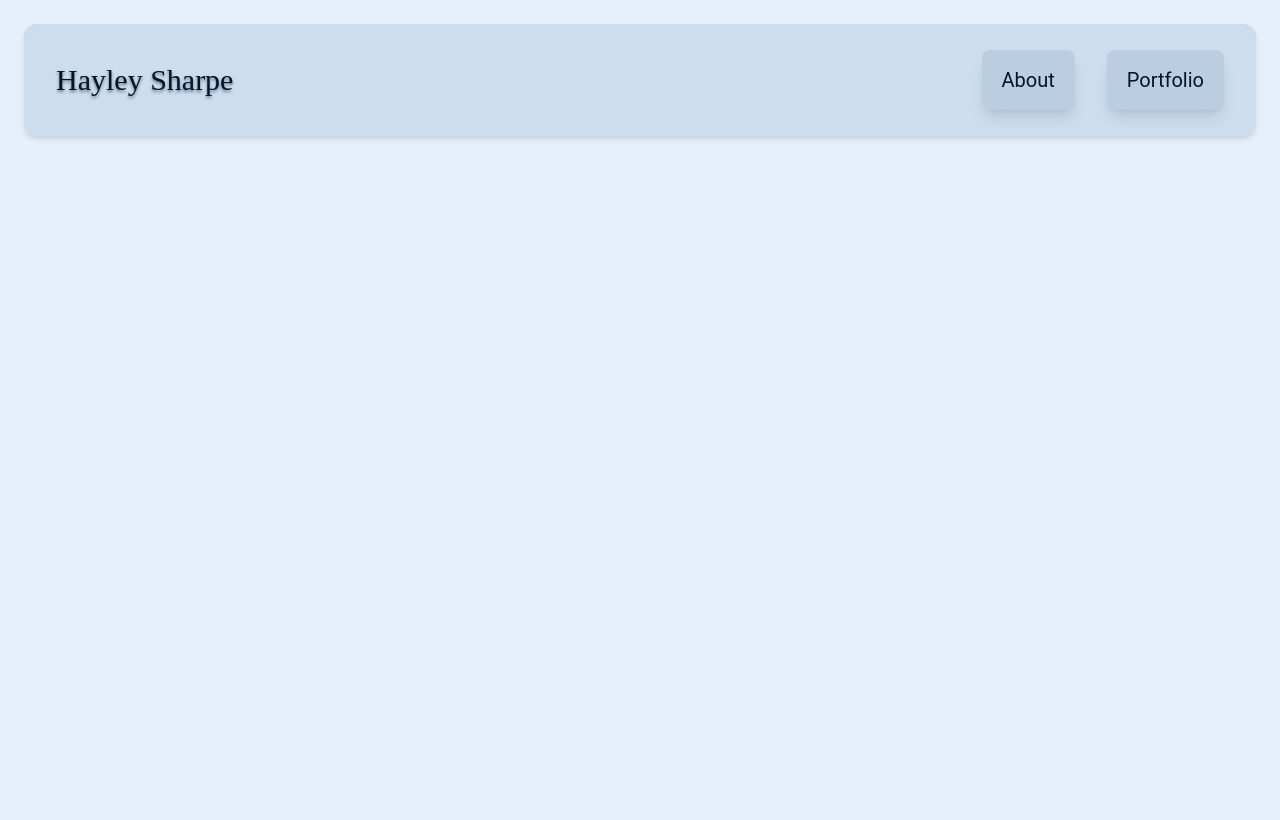
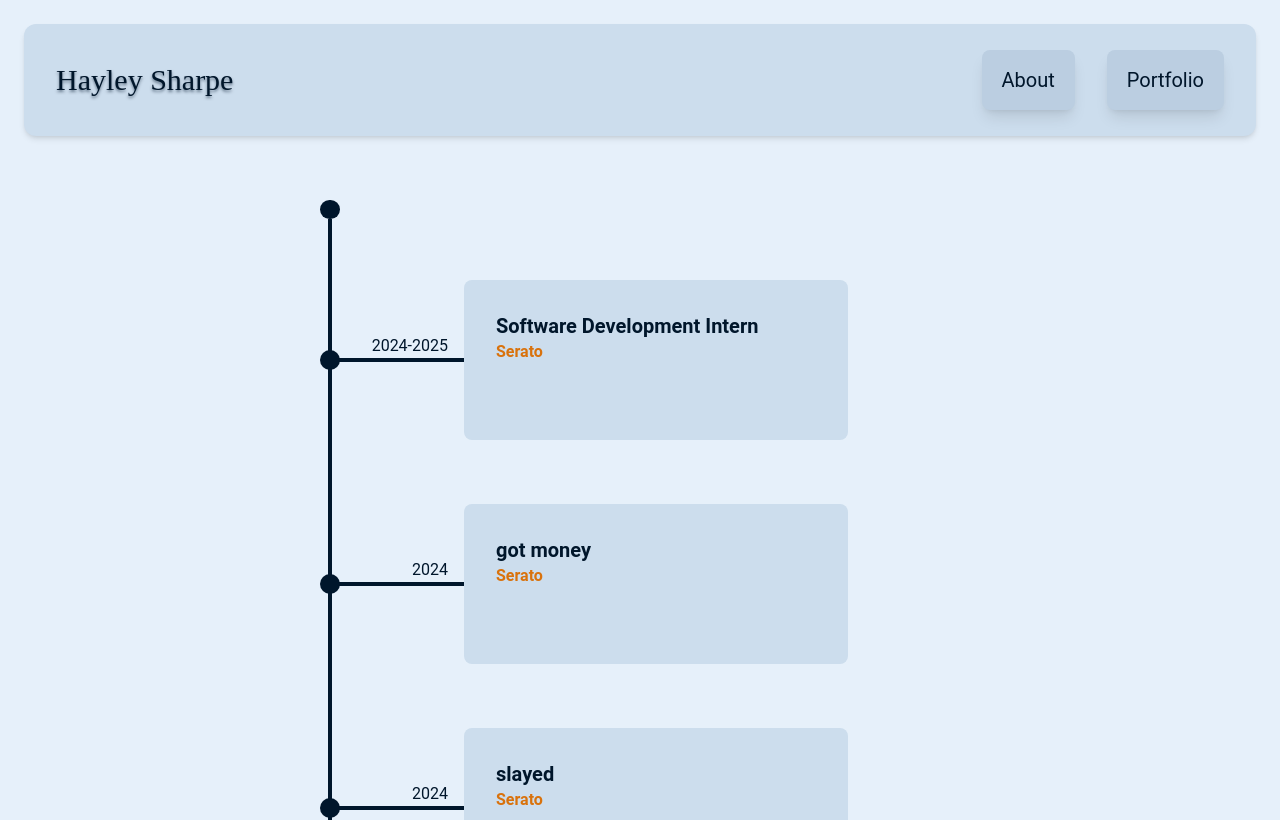
Before and after one commit to h4yleysh4rpe/h4yleysh4rpe.github.io, a React (Vite) app: page /experience in a window 1280 px wide. Shown: the top 820 px of the page. Built offline with nearby package versions, Linux system fonts and the light colour scheme.

Commit message:
add experience page

```diff
--- a/src/App.jsx
+++ b/src/App.jsx
@@ -5,6 +5,7 @@ import { BrowserRouter as Router, Routes, Route } from "react-router-dom";
 import HomePage from "./pages/HomePage";
 import AboutPage from "./pages/AboutPage";
 import PortfolioPage from "./pages/PortfolioPage";
+import ExperiencePage from "./pages/ExperiencePage.js";
 
 function App() {
   return (
@@ -16,6 +17,7 @@ function App() {
         <Route path="/" element={<HomePage />} />
         <Route path="/about" element={<AboutPage />} />
         <Route path="/portfolio" element={<PortfolioPage />} />
+        <Route path="/experience" element={<ExperiencePage />} />
       </Routes>
     </Router>
   );
--- /dev/null
+++ b/src/pages/ExperiencePage.tsx
@@ -0,0 +1,5 @@
+import Timeline from "../components/Timeline";
+
+export default function ExperiencePage() {
+  return <Timeline />;
+}
```
